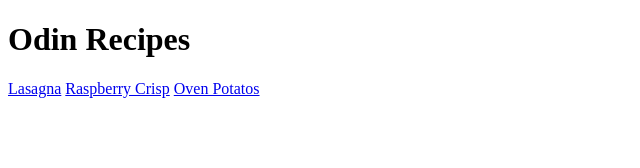
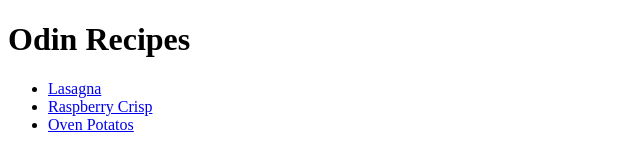
Before and after one commit to kernel0verflow/odin-recipes, a plain HTML site: page index.html in a window 1280 px wide. Shown: the whole page, without its empty margins (0-640 px from the left). Drawn offline with Linux system fonts and the light colour scheme.

Commit message:
put all recipes in a list

```diff
--- a/index.html
+++ b/index.html
@@ -6,8 +6,10 @@
 </head>
 <body>
     <h1>Odin Recipes</h1>
-    <a href="/recipes/lasagna.html">Lasagna</a>
-    <a href="/recipes/raspberry_crisp.html">Raspberry Crisp</a>
-    <a href="/recipes/oven_potatos.html">Oven Potatos</a>
+    <ul>
+        <li><a href="/recipes/lasagna.html">Lasagna</a></li>
+        <li><a href="/recipes/raspberry_crisp.html">Raspberry Crisp</a></li>
+        <li><a href="/recipes/oven_potatos.html">Oven Potatos</a></li>
+    </ul>
 </body>
 </html>
```
